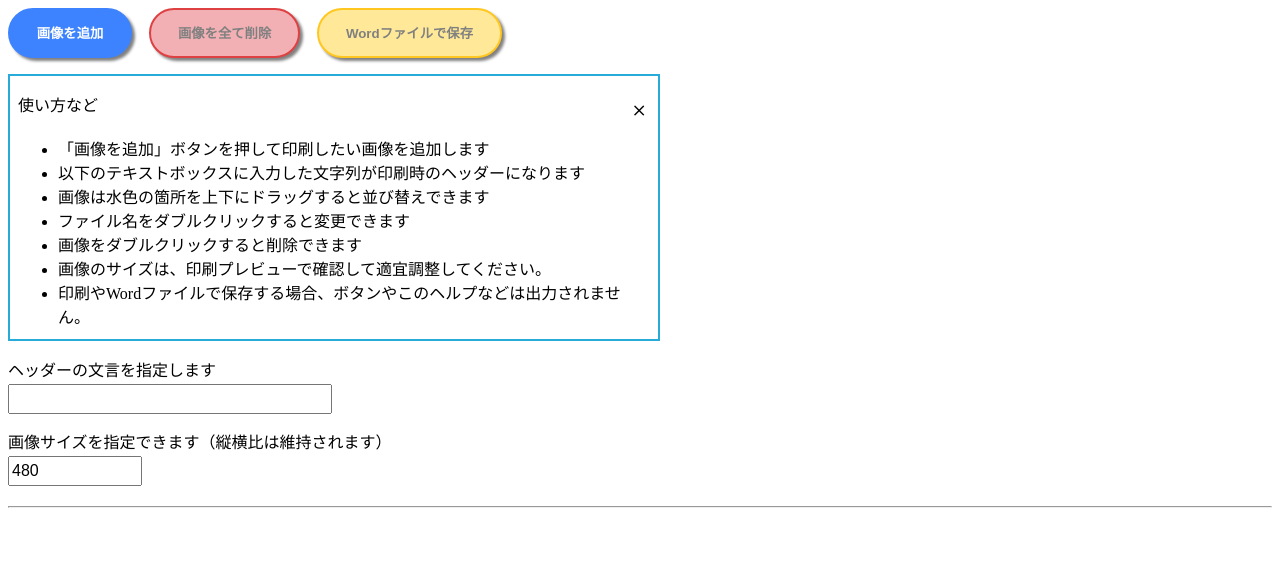
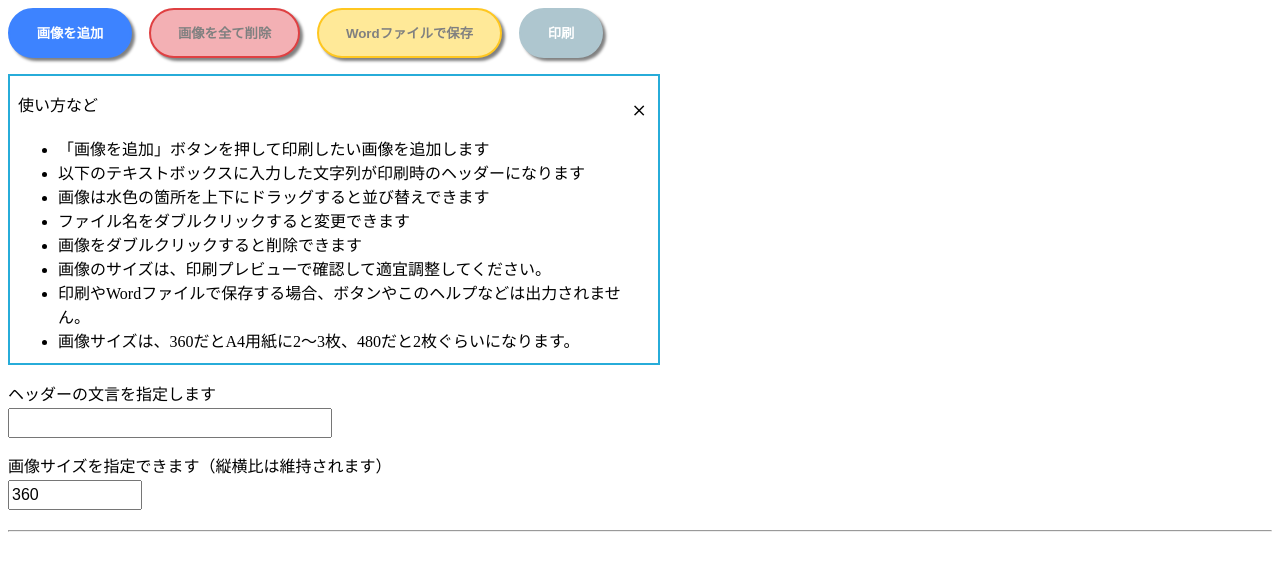
Before and after one commit to s-show/photo-book, a website built with Vite: page index.html in a window 1280 px wide. Built offline with nearby package versions, Linux system fonts and the light colour scheme.

Commit message:
印刷ボタンなどを追加

```diff
--- a/index.html
+++ b/index.html
@@ -22,6 +22,7 @@
         <input type="file" id="fileSelector" accept="image/*" multiple />
         <button id="deleteFileBtn" disabled>画像を全て削除</button>
         <button id="exportWordBtn" disabled>Wordファイルで保存</button>
+        <button id="printBtn" disabled>印刷</button>
       </div>
       <details open>
         <summary>使い方など</summary>
@@ -33,6 +34,7 @@
           <li>画像をダブルクリックすると削除できます</li>
           <li>画像のサイズは、印刷プレビューで確認して適宜調整してください。</li>
           <li>印刷やWordファイルで保存する場合、ボタンやこのヘルプなどは出力されません。</li>
+          <li>画像サイズは、360だとA4用紙に2～3枚、480だと2枚ぐらいになります。</li>
         </ul>
       </details>
       <div>
@@ -41,7 +43,7 @@
       </div>
       <div>
         <label id="imageWidthLabel" for="imageWidth">画像サイズを指定できます（縦横比は維持されます）</label>
-        <input type="number" id="imageWidth" min="100" step="10" value="480">
+        <input type="number" id="imageWidth" min="100" step="10" value="360">
       </div>
     </div>
     <hr>
--- a/package.json
+++ b/package.json
@@ -1,7 +1,7 @@
 {
   "name": "photo-book",
   "private": false,
-  "version": "1.0.0",
+  "version": "1.0.1",
   "type": "module",
   "scripts": {
     "dev": "vite",
--- a/src/main.js
+++ b/src/main.js
@@ -70,6 +70,7 @@ function imageListDom(imageFiles) {
   });
   document.getElementById("deleteFileBtn").removeAttribute("disabled");
   document.getElementById("exportWordBtn").removeAttribute("disabled");
+  document.getElementById("printBtn").removeAttribute("disabled");
 }
 // ファイル読み込み中のローディング表示切り替え関数
 function toggleLoadingAnimation(signal) {
@@ -177,7 +178,13 @@ document.getElementById("deleteFileBtn").addEventListener("click", () => {
   document.getElementById("fileSelector").value = "";
   document.getElementById("deleteFileBtn").setAttribute("disabled", "");
   document.getElementById("exportWordBtn").setAttribute("disabled", "");
+  document.getElementById("printBtn").setAttribute("disabled", "");
   stush.empty();
+});
+
+// 印刷プレビュー表示
+document.getElementById("printBtn").addEventListener("click", () => {
+  window.print();
 });
 
 // 画像の縮小関数
--- a/src/style.css
+++ b/src/style.css
@@ -156,6 +156,32 @@ details[open] summary:after {
   color: gray;
   cursor: not-allowed;
 }
+#printBtn {
+  vertical-align: middle;
+  padding-left: 2em;
+  padding-right: 2em;
+  padding-top: 1em;
+  padding-bottom: 1em;
+  margin-left: 1em;
+  border: 2px solid #aec6cf;
+  border-radius: 100vh;
+  background: #aec6cf;
+  color: white;
+  font-weight: 600;
+  box-shadow: 3px 3px 3px gray;
+}
+#printBtn:hover {
+  cursor: pointer;
+  box-shadow: 3px 3px 3px 1px gray;
+}
+#printBtn:focus {
+  box-shadow: 3px 3px 3px 1px gray;
+}
+#printBtn:active {
+  margin-top: 2px;
+  margin-bottom: -2px;
+  box-shadow: 1px 1px 1px gray;
+}
 #imageWidth {
   height: 1.5em;
   width: 10%;
```
